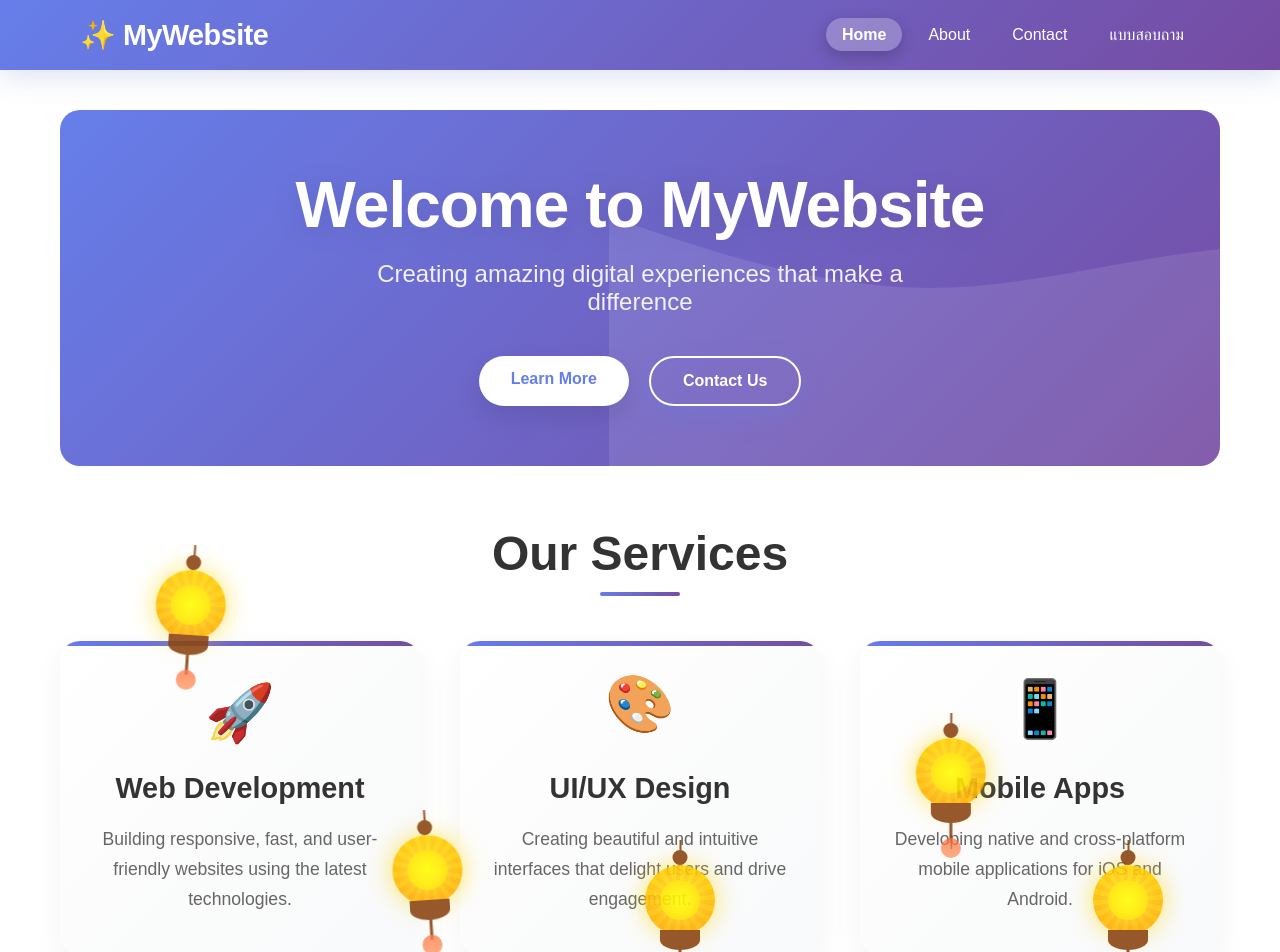
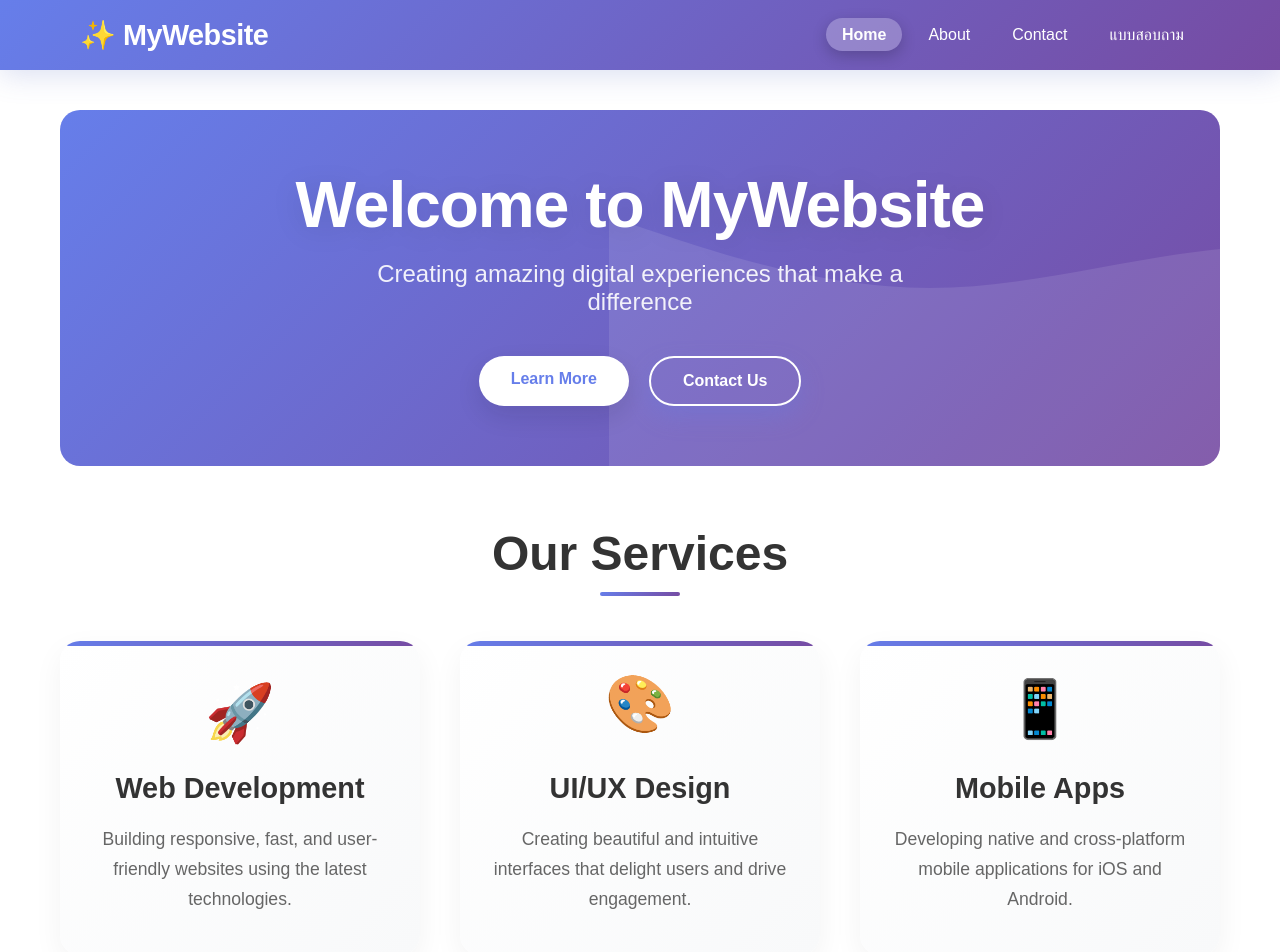
Before and after one commit to SSmikey/web_next, a Next.js app: page / in a window 1280 px wide. Shown: the top 952 px of the page. Built offline with nearby package versions, Linux system fonts and the light colour scheme.

Commit message:
remove floating lanterns from home page

```diff
--- a/app/page.tsx
+++ b/app/page.tsx
@@ -1,16 +1,8 @@
 import styles from "./page.module.css";
-import Lantern from "./components/Lantern";
 
 export default function Home() {
   return (
     <div className={styles.container}>
-      {/* Floating Lanterns */}
-      <Lantern delay={0} duration={20} left={10} />
-      <Lantern delay={5} duration={25} left={30} />
-      <Lantern delay={10} duration={18} left={50} />
-      <Lantern delay={3} duration={22} left={70} />
-      <Lantern delay={8} duration={20} left={85} />
-
       <div className={styles.hero}>
         <h1 className={styles.title}>Welcome to MyWebsite</h1>
         <p className={styles.subtitle}>
```
